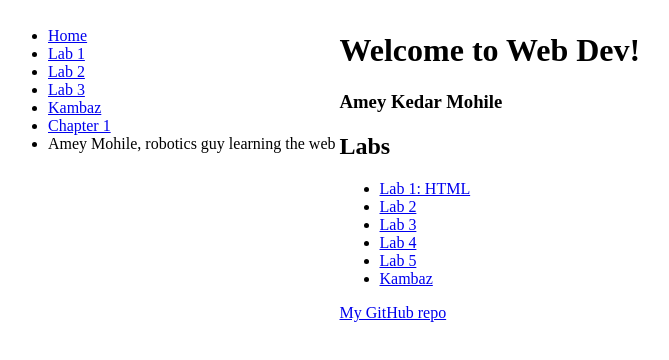
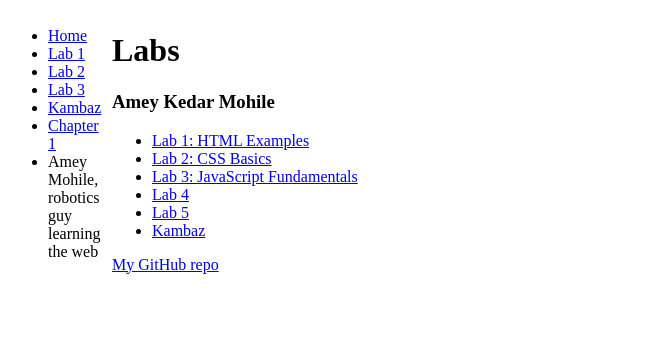
Before and after one commit to ameymohile/webdev-client, a Next.js app: page /labs in a window 1280 px wide. Shown: the top 360 px of the page, without its empty margins (3-672 px from the left). Built offline with nearby package versions, Linux system fonts and the light colour scheme.

Commit message:
match labs index and toc to book

```diff
--- a/app/labs/TOC.tsx
+++ b/app/labs/TOC.tsx
@@ -3,12 +3,36 @@ import Link from "next/link";
 export default function TOC() {
   return (
     <ul>
-      <li><Link href="/labs" id="wd-toc-home-link">Home</Link></li>
-      <li><Link href="/labs/lab1" id="wd-toc-lab1-link">Lab 1</Link></li>
-      <li><Link href="/labs/lab2" id="wd-toc-lab2-link">Lab 2</Link></li>
-      <li><Link href="/labs/lab3" id="wd-toc-lab3-link">Lab 3</Link></li>
-      <li><Link href="/" id="wd-kambaz-link">Kambaz</Link></li>
-      <li><Link href="/book/chapter-1" id="wd-toc-book-link">Chapter 1</Link></li>
+      <li>
+        <Link href="/labs" id="wd-home-link">
+          Home
+        </Link>
+      </li>
+      <li>
+        <Link href="/labs/lab1" id="wd-lab1-link">
+          Lab 1
+        </Link>
+      </li>
+      <li>
+        <Link href="/labs/lab2" id="wd-lab2-link">
+          Lab 2
+        </Link>
+      </li>
+      <li>
+        <Link href="/labs/lab3" id="wd-lab3-link">
+          Lab 3
+        </Link>
+      </li>
+      <li>
+        <Link href="/" id="wd-kambaz-link">
+          Kambaz
+        </Link>
+      </li>
+      <li>
+        <Link href="/book/ch1" id="wd-toc-book-link">
+          Chapter 1
+        </Link>
+      </li>
       <li>Amey Mohile, robotics guy learning the web</li>
     </ul>
   );
--- a/app/labs/layout.tsx
+++ b/app/labs/layout.tsx
@@ -1,11 +1,14 @@
+import { ReactNode } from "react";
 import TOC from "./TOC";
 
-export default function LabsLayout({ children }: Readonly<{ children: React.ReactNode }>) {
+export default function LabsLayout({
+  children,
+}: Readonly<{ children: ReactNode }>) {
   return (
     <table>
       <tbody>
         <tr>
-          <td valign="top">
+          <td valign="top" width="100px">
             <TOC />
           </td>
           <td valign="top">{children}</td>
--- a/app/labs/page.tsx
+++ b/app/labs/page.tsx
@@ -3,16 +3,31 @@ import Link from "next/link";
 export default function Labs() {
   return (
     <div id="wd-labs">
-      <h1>Welcome to Web Dev!</h1>
+      <h1>Labs</h1>
       <h3>Amey Kedar Mohile</h3>
-      <h2>Labs</h2>
       <ul>
-        <li><Link href="/labs/lab1" id="wd-lab1-link">Lab 1: HTML</Link></li>
-        <li><Link href="/labs/lab2" id="wd-lab2-link">Lab 2</Link></li>
-        <li><Link href="/labs/lab3" id="wd-lab3-link">Lab 3</Link></li>
-        <li><Link href="/labs/lab4" id="wd-lab4-link">Lab 4</Link></li>
-        <li><Link href="/labs/lab5" id="wd-lab5-link">Lab 5</Link></li>
-        <li><Link href="/" id="wd-kambaz-index-link">Kambaz</Link></li>
+        <li>
+          <Link href="/labs/lab1">Lab 1: HTML Examples</Link>
+        </li>
+        <li>
+          <Link href="/labs/lab2">Lab 2: CSS Basics</Link>
+        </li>
+        <li>
+          <Link href="/labs/lab3">Lab 3: JavaScript Fundamentals</Link>
+        </li>
+        <li>
+          <Link href="/labs/lab4" id="wd-lab4-link">
+            Lab 4
+          </Link>
+        </li>
+        <li>
+          <Link href="/labs/lab5">Lab 5</Link>
+        </li>
+        <li>
+          <Link href="/" id="wd-kambaz-link">
+            Kambaz
+          </Link>
+        </li>
       </ul>
       <a href="https://github.com/ameymohile/webdev-client" id="wd-github">
         My GitHub repo
```
